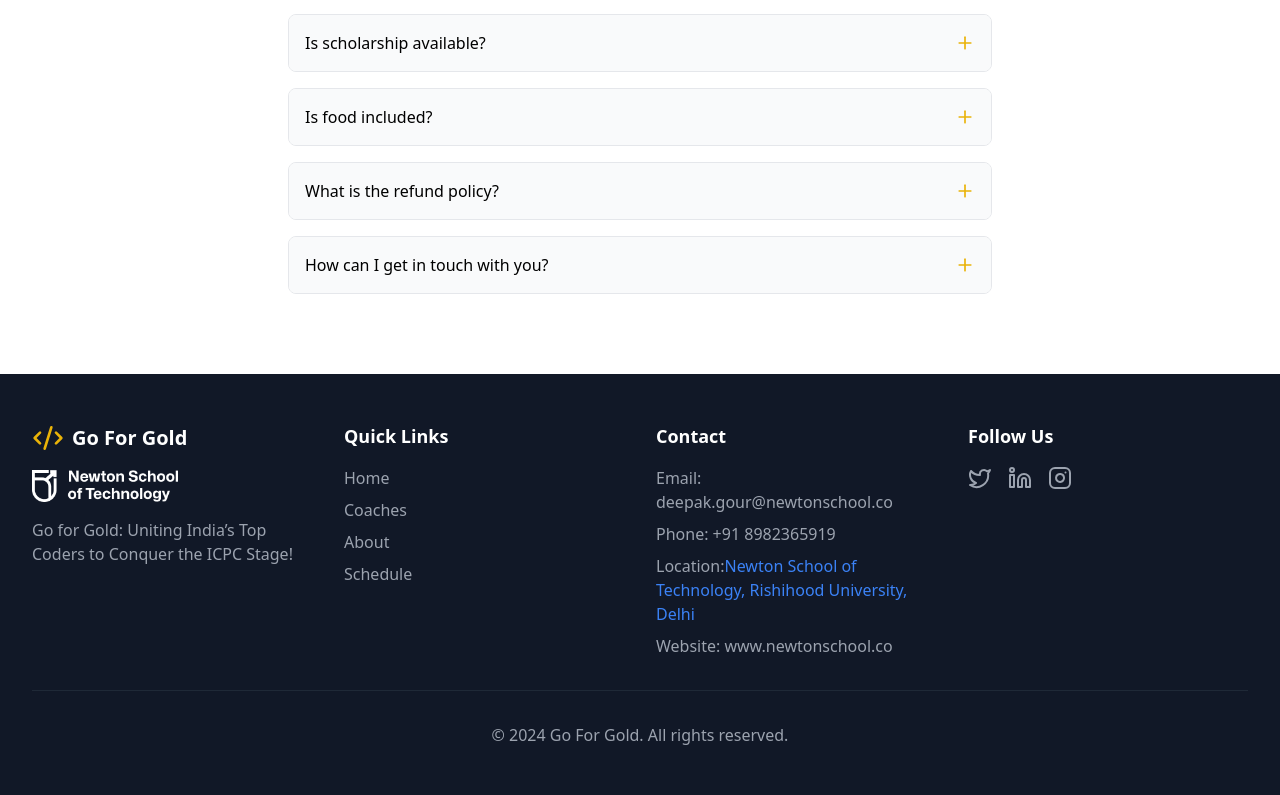
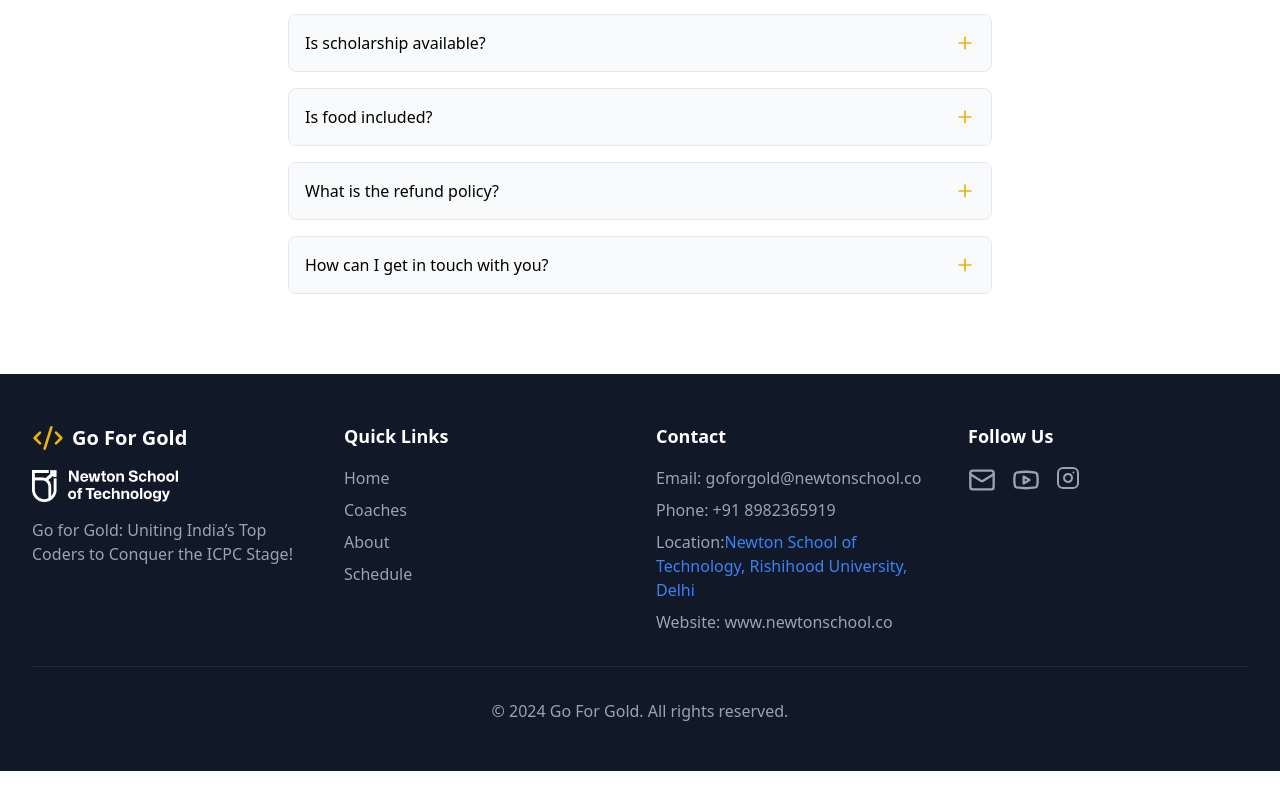
Before and after one commit to uditjainstjis/ICPC-SITE, a React (Vite) app: page / in a window 1280 px wide. Shown: the part 5711-6506 px from the top of the page. After the commit the page ends 6482 px from the top, so only its background shows below. Built offline with nearby package versions, Linux system fonts and the light colour scheme.

Commit message:
socials changed

```diff
--- a/src/components/FAQ.tsx
+++ b/src/components/FAQ.tsx
@@ -32,7 +32,7 @@ export default function FAQ() {
     },
     {
       question: "How can I get in touch with you?",
-      answer: "If you have any questions or need assistance, you can reach out to us via email at deepak.gour@newtonschool.co or through our contact form on the website. We aim to respond to all inquiries as promptly as possible.",
+      answer: "If you have any questions or need assistance, you can reach out to us via email at goforgold@newtonschool.co or through our contact form on the website. We aim to respond to all inquiries as promptly as possible.",
     },
 ];
 
--- a/src/components/Footer.tsx
+++ b/src/components/Footer.tsx
@@ -1,5 +1,5 @@
 import React from 'react';
-import { Code2, Instagram, Linkedin, Twitter } from 'lucide-react';
+import { Code2, Instagram, Youtube, Mail } from 'lucide-react';
 import newton3 from "../../public-files/newton3.png"
 export default function Footer() {
   return (
@@ -33,7 +33,7 @@ export default function Footer() {
           <div>
             <h3 className="text-lg font-semibold mb-4">Contact</h3>
             <ul className="space-y-2">
-              <li className="text-gray-400">Email: <a href="mailto:deepak.gour@newtonschool.co" target="_blank" className='hover:text-red-500'>deepak.gour@newtonschool.co</a></li>
+              <li className="text-gray-400">Email: <a href="mailto:goforgold@newtonschool.co" target="_blank" className='hover:text-red-500'>goforgold@newtonschool.co</a></li>
               <li className="text-gray-400">Phone: <a href='tel:+918982365919' className='hover:text-red-500' target='_blank'>+91 8982365919</a></li>
               <li className="text-gray-400 whitespace-pre-line" ><span>Location:</span><a href ="https://www.google.com/maps/place/Newton+School+of+Technology,+Delhi+NCR/@28.9829162,77.0852504,17z/data=!3m1!4b1!4m6!3m5!1s0x390db15c164f0a91:0xcab7be79bc1b3bac!8m2!3d28.9829116!4d77.0901213!16s%2Fg%2F11v0jv3503?entry=ttu&g_ep=EgoyMDI0MTEwNS4wIKXMDSoASAFQAw%3D%3D" target='_blank' className='hover:text-red-500 text-blue-500 w-12'>Newton School of  Technology, Rishihood University, Delhi</a></li>
               <li className="text-gray-400">Website: <a target="_blank" href='www.newtonschool.co' className='hover:text-red-500'>www.newtonschool.co</a></li>
@@ -43,13 +43,13 @@ export default function Footer() {
           <div>
             <h3 className="text-lg font-semibold mb-4">Follow Us</h3>
             <div className="flex space-x-4">
-              <a href="https://x.com/nst_edu" target='_blank' className="text-gray-400 hover:text-yellow-500">
-                <Twitter className="h-6 w-6" />
+              <a href="mailto:goforgold@newtonschool.co" target='_blank' className="text-gray-400 hover:text-yellow-500">
+                <Mail className="h-7 w-7" />
               </a>
-              <a href="https://www.linkedin.com/school/newton-school-of-technology/" target='_blank' className="text-gray-400 hover:text-yellow-500">
-                <Linkedin className="h-6 w-6" />
+              <a href=" https://www.youtube.com/@GoForGold-NST" target='_blank' className="text-gray-400 hover:text-yellow-500">
+                <Youtube className="h-7 w-7" />
               </a>
-              <a href="https://www.instagram.com/newtonschooloftechnology/" target='_blank' className="text-gray-400 hover:text-yellow-500">
+              <a href="https://www.instagram.com/goforgold_nst/" target='_blank' className="text-gray-400 hover:text-yellow-500">
                 <Instagram className="h-6 w-6" />
               </a>
             </div>
```
